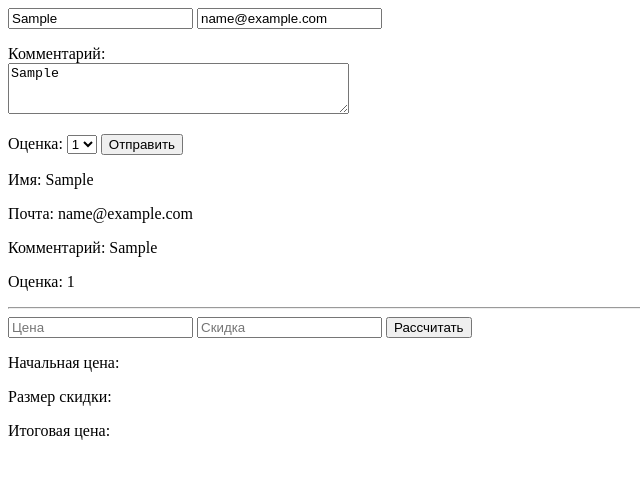
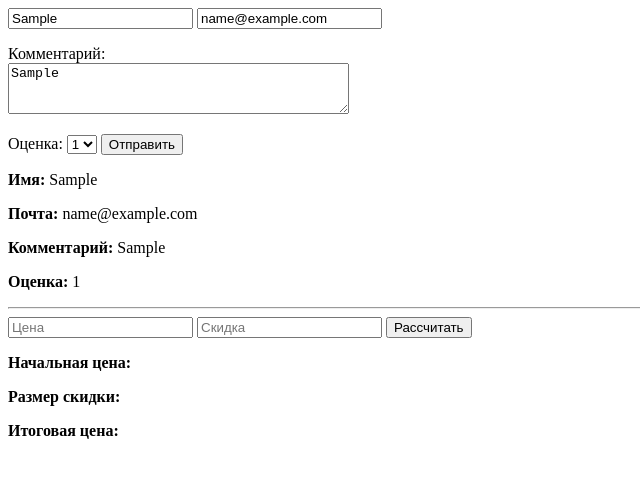
Before and after one commit to shaqirov/js_25_08_23_lesson_18, a plain HTML site: page index.html in a window 1280 px wide. Both pictures are taken after typing "Sample", "name@example.com", "Sample" into the empty fields and a click on the button "Отправить". Shown: the whole page, without its empty margins (0-640 px from the left). Drawn offline with Linux system fonts and the light colour scheme.

Commit message:
add style

```diff
--- a/index.html
+++ b/index.html
@@ -22,10 +22,10 @@
     </form>
 
     <div id="resultForm">
-        <p>Имя:</p>
-        <p>Почта:</p>
-        <p>Комментарий:</p>
-        <p>Оценка:</p>
+        <p><strong>Имя:</strong></p>
+        <p><strong>Почта:</strong></p>
+        <p><strong>Комментарий:</strong></p>
+        <p><strong>Оценка:</strong></p>
     </div>
 
     <hr>
@@ -37,9 +37,9 @@
     </form>
 
     <div id="resultForm2">
-        <p>Начальная цена:</p>
-        <p>Размер скидки:</p>
-        <p>Итоговая цена:</p>
+        <p><strong>Начальная цена:</strong></p>
+        <p><strong>Размер скидки:</strong></p>
+        <p><strong>Итоговая цена:</strong></p>
     </div>
 
 
--- a/js/index.js
+++ b/js/index.js
@@ -26,10 +26,10 @@ function getFormValue(event) {
 
     const resultForm = document.getElementById('resultForm')
     resultForm.innerHTML = `
-        <p>Имя: ${values.name}</p>
-        <p>Почта: ${values.email}</p>
-        <p>Комментарий: ${values.comment}</p>
-        <p>Оценка: ${values.grade}</p>
+        <p><strong>Имя:</strong> ${values.name}</p>
+        <p><strong>Почта:</strong> ${values.email}</p>
+        <p><strong>Комментарий:</strong> ${values.comment}</p>
+        <p><strong>Оценка:</strong> ${values.grade}</p>
     `
 }
 
@@ -72,9 +72,9 @@ function getCostWithDiscount (event) {
     let lastCost = cost.value - (cost.value * discount.value / 100)
     const resultForm2 = document.getElementById('resultForm2')
     resultForm2.innerHTML = `
-        <p>Начальная цена: ${costWithDiscount.cost}</p>
-        <p>Размер скидки: ${costWithDiscount.discount}%</p>
-        <p>Итоговая цена: ${lastCost}</p>
+        <p><strong>Начальная цена:</strong> ${costWithDiscount.cost}</p>
+        <p><strong>Размер скидки:</strong> ${costWithDiscount.discount}%</p>
+        <p><strong>Итоговая цена:</strong> ${lastCost}</p>
     `
 }
 
```
